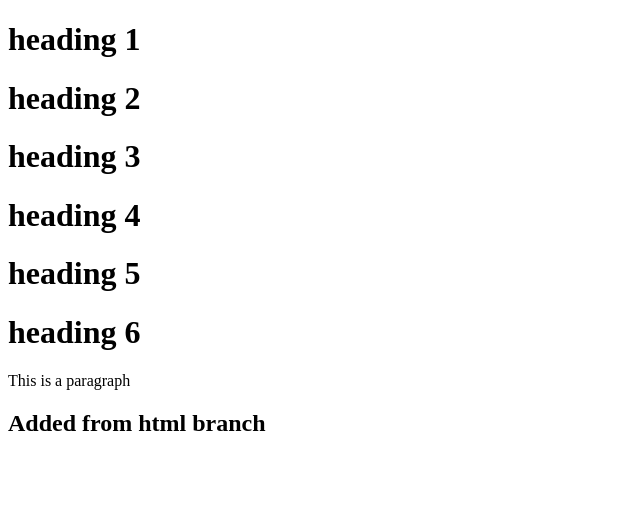
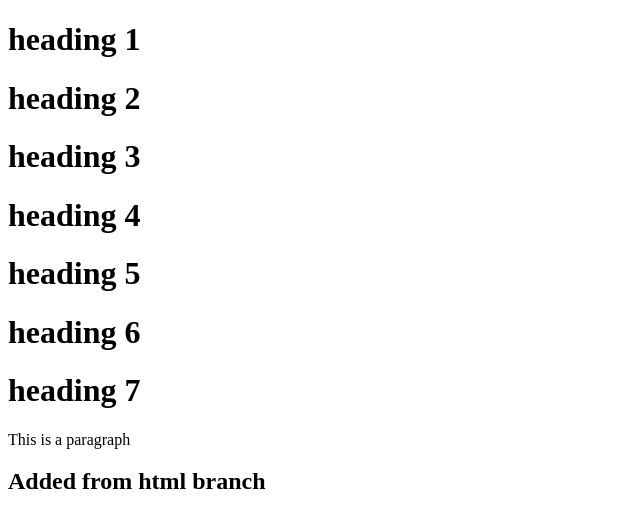
Before and after one commit to nani-samireddy/git-test, a plain HTML site: page index.html in a window 1280 px wide. Shown: the whole page, without its empty margins (0-640 px from the left). Drawn offline with Linux system fonts and the light colour scheme.

Commit message:
Add heading 7

```diff
--- a/index.html
+++ b/index.html
@@ -12,6 +12,8 @@
     <h1>heading 4</h1>
     <h1>heading 5</h1>
     <h1>heading 6</h1>
+    <h1>heading 7</h1>
+
   <p>This is a paragraph</p>
   <h2>Added from html branch</h2>
 </body>
```
